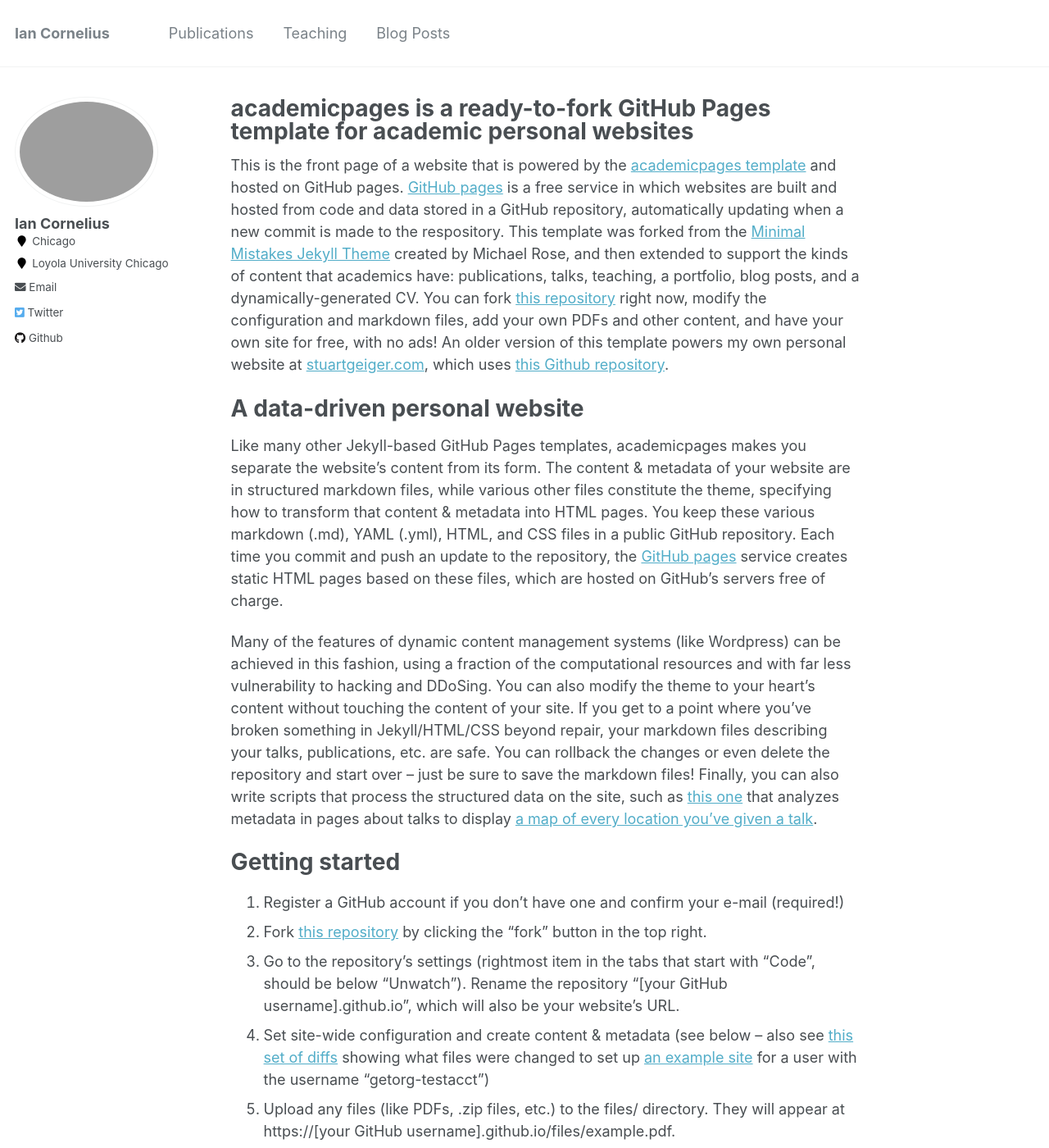
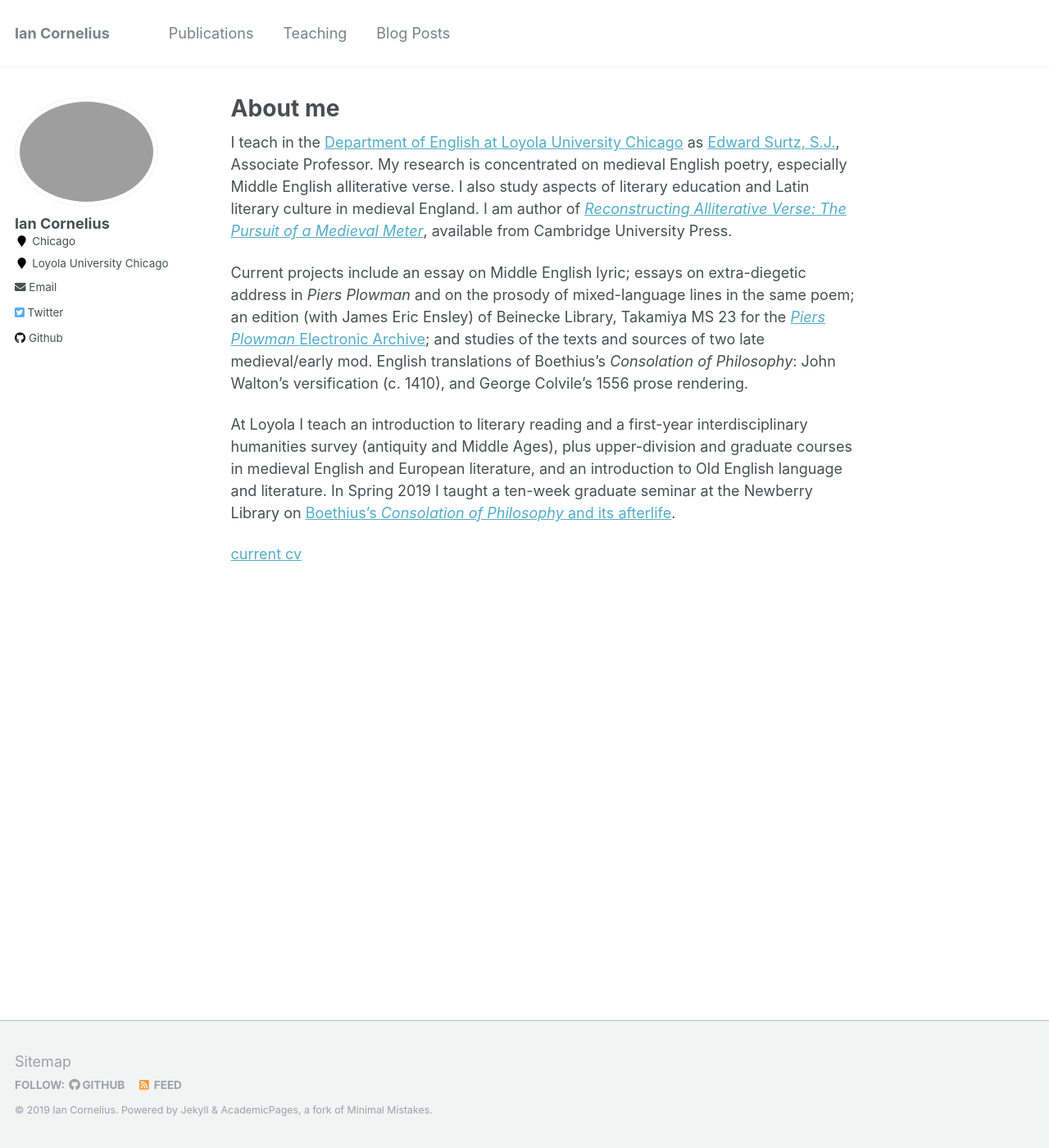
Before and after one commit to icornelius/icornelius.github.io, a Jekyll site: the page built from _pages/about.md, in a window 1280 px wide and 1400 px high. Shown: the whole window at 82% size. Built offline with Jekyll 4.4.1, drawn with Linux system fonts in a browser that asks for light colours; some of the changed text lies outside the part shown.

Commit message:
create about.md

```diff
--- a/_pages/about.md
+++ b/_pages/about.md
@@ -1,6 +1,6 @@
 ---
 permalink: /
-title: "academicpages is a ready-to-fork GitHub Pages template for academic personal websites"
+title: "About me"
 excerpt: "About me"
 author_profile: true
 redirect_from:
@@ -8,43 +8,21 @@ redirect_from:
   - /about.html
 ---
 
-This is the front page of a website that is powered by the [academicpages template](https://github.com/academicpages/academicpages.github.io) and hosted on GitHub pages. [GitHub pages](https://pages.github.com) is a free service in which websites are built and hosted from code and data stored in a GitHub repository, automatically updating when a new commit is made to the respository. This template was forked from the [Minimal Mistakes Jekyll Theme](https://mmistakes.github.io/minimal-mistakes/) created by Michael Rose, and then extended to support the kinds of content that academics have: publications, talks, teaching, a portfolio, blog posts, and a dynamically-generated CV. You can fork [this repository](https://github.com/academicpages/academicpages.github.io) right now, modify the configuration and markdown files, add your own PDFs and other content, and have your own site for free, with no ads! An older version of this template powers my own personal website at [stuartgeiger.com](http://stuartgeiger.com), which uses [this Github repository](https://github.com/staeiou/staeiou.github.io).
+I teach in the [Department of English at Loyola University Chicago](http://www.luc.edu/english/index.shtml) as [Edward Surtz, S.J.](https://www.luc.edu/english/surtz.shtml), Associate Professor.
+My research is concentrated on medieval English poetry, especially Middle English alliterative verse.
+I also study aspects of literary education and Latin literary culture in medieval England.
+I am author of [*Reconstructing Alliterative Verse: The Pursuit of a Medieval Meter*](http://www.cambridge.org/9781107154100), available from Cambridge University Press.
 
-A data-driven personal website
-======
-Like many other Jekyll-based GitHub Pages templates, academicpages makes you separate the website's content from its form. The content & metadata of your website are in structured markdown files, while various other files constitute the theme, specifying how to transform that content & metadata into HTML pages. You keep these various markdown (.md), YAML (.yml), HTML, and CSS files in a public GitHub repository. Each time you commit and push an update to the repository, the [GitHub pages](https://pages.github.com/) service creates static HTML pages based on these files, which are hosted on GitHub's servers free of charge.
+Current projects include
+an essay on Middle English lyric;
+essays on extra-diegetic address in *Piers Plowman*
+and on the prosody of mixed-language lines in the same poem;
+an edition (with James Eric Ensley) of Beinecke Library, Takamiya MS 23 for the [*Piers Plowman *Electronic Archive](http://piers.chass.ncsu.edu/);
+and studies of the texts and sources of two late medieval/early mod. English translations of Boethius's *Consolation of Philosophy*:
+John Walton's versification (c. 1410),
+and George Colvile's 1556 prose rendering.
 
-Many of the features of dynamic content management systems (like Wordpress) can be achieved in this fashion, using a fraction of the computational resources and with far less vulnerability to hacking and DDoSing. You can also modify the theme to your heart's content without touching the content of your site. If you get to a point where you've broken something in Jekyll/HTML/CSS beyond repair, your markdown files describing your talks, publications, etc. are safe. You can rollback the changes or even delete the repository and start over -- just be sure to save the markdown files! Finally, you can also write scripts that process the structured data on the site, such as [this one](https://github.com/academicpages/academicpages.github.io/blob/master/talkmap.ipynb) that analyzes metadata in pages about talks to display [a map of every location you've given a talk](https://academicpages.github.io/talkmap.html).
+At Loyola I teach an introduction to literary reading and a first-year interdisciplinary humanities survey (antiquity and Middle Ages), plus upper-division and graduate courses in medieval English and European literature, and an introduction to Old English language and literature.
+In Spring 2019 I taught a ten-week graduate seminar at the Newberry Library on [Boethius's *Consolation of Philosophy* and its afterlife](https://icornelius.github.io/boethius2019/).
 
-Getting started
-======
-1. Register a GitHub account if you don't have one and confirm your e-mail (required!)
-1. Fork [this repository](https://github.com/academicpages/academicpages.github.io) by clicking the "fork" button in the top right.
-1. Go to the repository's settings (rightmost item in the tabs that start with "Code", should be below "Unwatch"). Rename the repository "[your GitHub username].github.io", which will also be your website's URL.
-1. Set site-wide configuration and create content & metadata (see below -- also see [this set of diffs](http://archive.is/3TPas) showing what files were changed to set up [an example site](https://getorg-testacct.github.io) for a user with the username "getorg-testacct")
-1. Upload any files (like PDFs, .zip files, etc.) to the files/ directory. They will appear at https://[your GitHub username].github.io/files/example.pdf.
-1. Check status by going to the repository settings, in the "GitHub pages" section
-
-Site-wide configuration
-------
-The main configuration file for the site is in the base directory in [_config.yml](https://github.com/academicpages/academicpages.github.io/blob/master/_config.yml), which defines the content in the sidebars and other site-wide features. You will need to replace the default variables with ones about yourself and your site's github repository. The configuration file for the top menu is in [_data/navigation.yml](https://github.com/academicpages/academicpages.github.io/blob/master/_data/navigation.yml). For example, if you don't have a portfolio or blog posts, you can remove those items from that navigation.yml file to remove them from the header.
-
-Create content & metadata
-------
-For site content, there is one markdown file for each type of content, which are stored in directories like _publications, _talks, _posts, _teaching, or _pages. For example, each talk is a markdown file in the [_talks directory](https://github.com/academicpages/academicpages.github.io/tree/master/_talks). At the top of each markdown file is structured data in YAML about the talk, which the theme will parse to do lots of cool stuff. The same structured data about a talk is used to generate the list of talks on the [Talks page](https://academicpages.github.io/talks), each [individual page](https://academicpages.github.io/talks/2012-03-01-talk-1) for specific talks, the talks section for the [CV page](https://academicpages.github.io/cv), and the [map of places you've given a talk](https://academicpages.github.io/talkmap.html) (if you run this [python file](https://github.com/academicpages/academicpages.github.io/blob/master/talkmap.py) or [Jupyter notebook](https://github.com/academicpages/academicpages.github.io/blob/master/talkmap.ipynb), which creates the HTML for the map based on the contents of the _talks directory).
-
-**Markdown generator**
-
-I have also created [a set of Jupyter notebooks](https://github.com/academicpages/academicpages.github.io/tree/master/markdown_generator
-) that converts a CSV containing structured data about talks or presentations into individual markdown files that will be properly formatted for the academicpages template. The sample CSVs in that directory are the ones I used to create my own personal website at stuartgeiger.com. My usual workflow is that I keep a spreadsheet of my publications and talks, then run the code in these notebooks to generate the markdown files, then commit and push them to the GitHub repository.
-
-How to edit your site's GitHub repository
-------
-Many people use a git client to create files on their local computer and then push them to GitHub's servers. If you are not familiar with git, you can directly edit these configuration and markdown files directly in the github.com interface. Navigate to a file (like [this one](https://github.com/academicpages/academicpages.github.io/blob/master/_talks/2012-03-01-talk-1.md) and click the pencil icon in the top right of the content preview (to the right of the "Raw | Blame | History" buttons). You can delete a file by clicking the trashcan icon to the right of the pencil icon. You can also create new files or upload files by navigating to a directory and clicking the "Create new file" or "Upload files" buttons.
-
-Example: editing a markdown file for a talk
-![Editing a markdown file for a talk](/images/editing-talk.png)
-
-For more info
-------
-More info about configuring academicpages can be found in [the guide](https://academicpages.github.io/markdown/). The [guides for the Minimal Mistakes theme](https://mmistakes.github.io/minimal-mistakes/docs/configuration/) (which this theme was forked from) might also be helpful.
+[current cv](https://icornelius.github.io/files/cornelius-cv.pdf)
```
